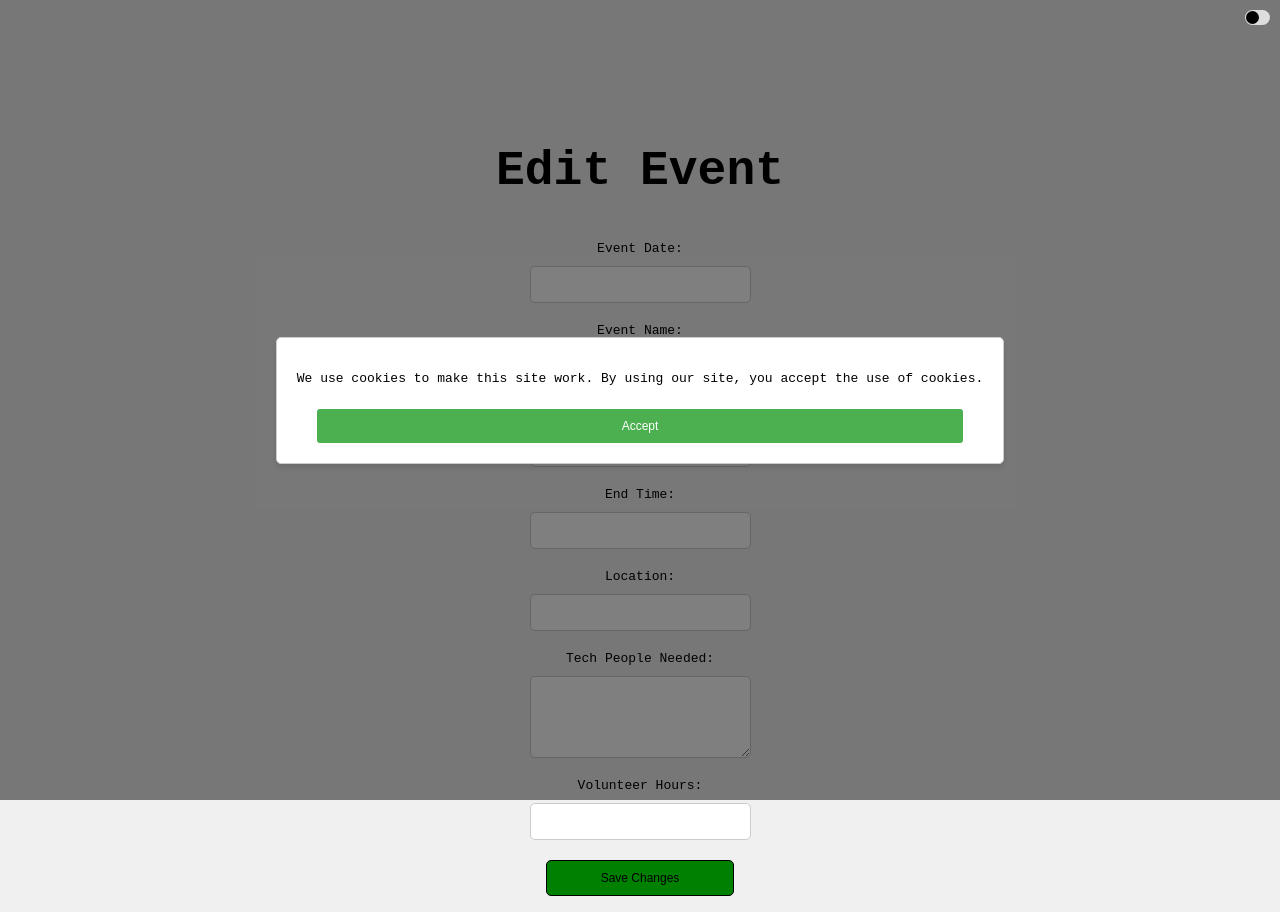
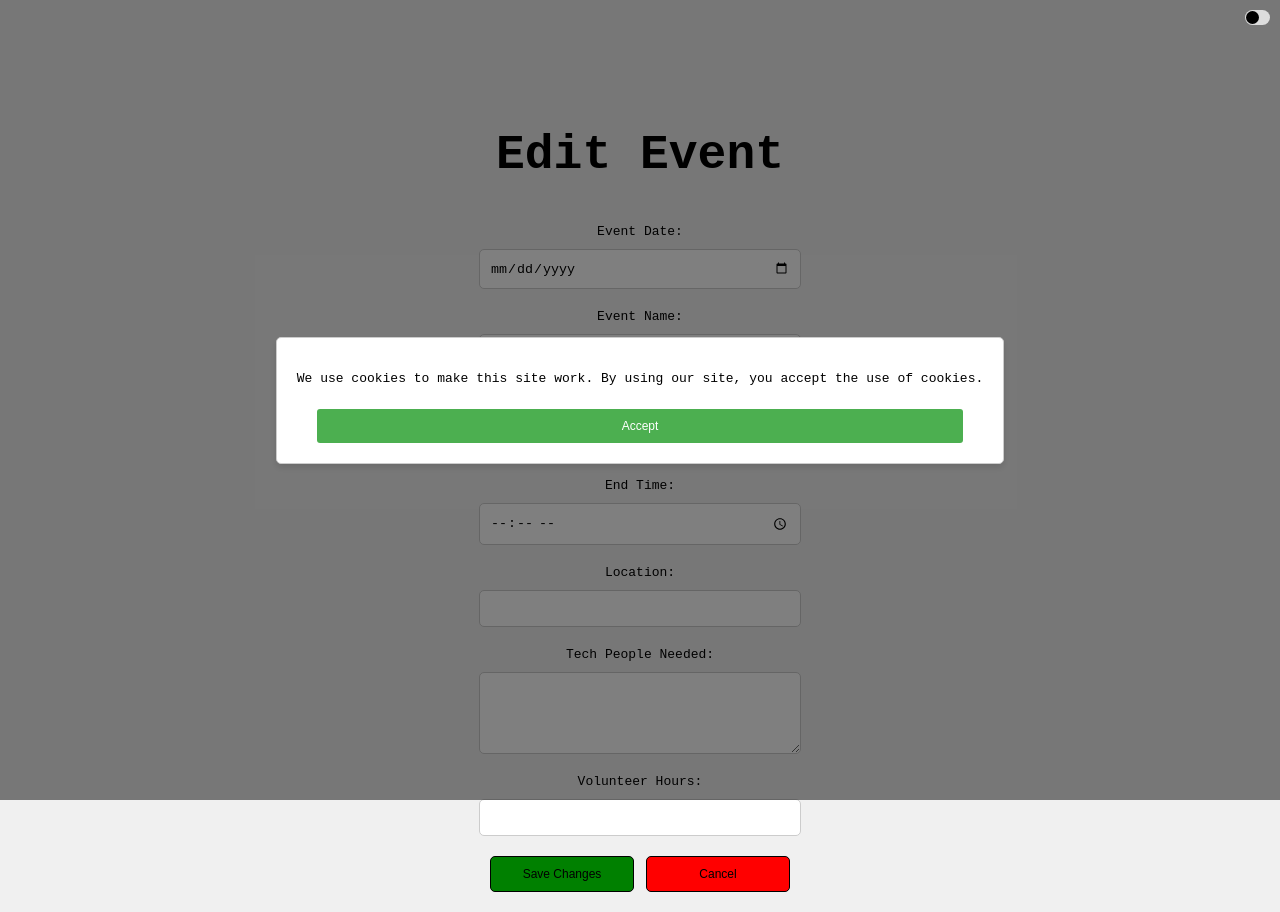
Before and after one commit to DirectedHunt42/WCSS_Tech_Crew_Scheduler, a website: page AdminPage/AdminEventEditor.html in a window 1280 px wide. Drawn offline with Linux system fonts and the light colour scheme; no server answers.

Commit message:
Update feilds in event editor to correct format

```diff
--- a/AdminPage/AdminEventEditor.html
+++ b/AdminPage/AdminEventEditor.html
@@ -84,16 +84,16 @@
     <form id="eventForm">
 
         <label for="eventDate">Event Date:</label>
-        <input type="text" id="eventDate" name="eventDate" required>
+        <input type="date" id="eventDate" name="eventDate" required>
 
         <label for="eventName">Event Name:</label>
         <input type="text" id="eventName" name="eventName" required>
 
         <label for="eventStartTime">Start Time:</label>
-        <input type="text" id="eventStartTime" name="eventStartTime" required>
+        <input type="time" id="eventStartTime" name="eventStartTime" required>
 
         <label for="eventEndTime">End Time:</label>
-        <input type="text" id="eventEndTime" name="eventEndTime" required>
+        <input type="time" id="eventEndTime" name="eventEndTime" required>
 
         <label for="eventLocation">Location:</label>
         <input type="text" id="eventLocation" name="eventLocation" required>
@@ -104,7 +104,10 @@
         <label for="volunteerHours">Volunteer Hours:</label>
         <input type="text" id="volunteerHours" name="volunteerHours" required>
 
-        <button type="submit" style="background-color: green">Save Changes</button>
+        <div class="button-row">
+            <button type="submit" style="background-color: green">Save Changes</button>
+            <button type="button" style="background-color: red" onclick="window.location.href='AdminEventList.html'">Cancel</button>
+        </div>
     </form>
 
     <script>
```
